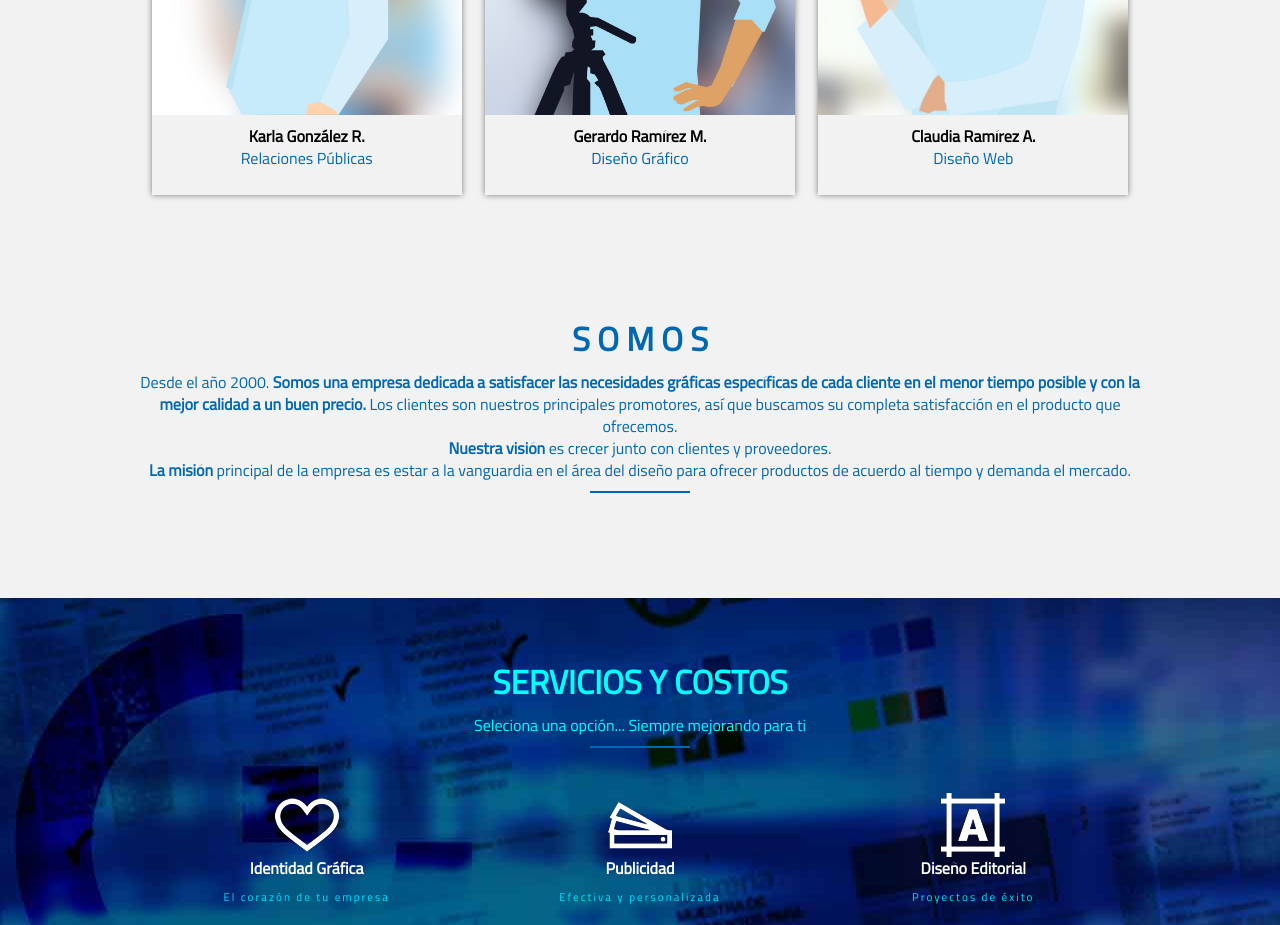
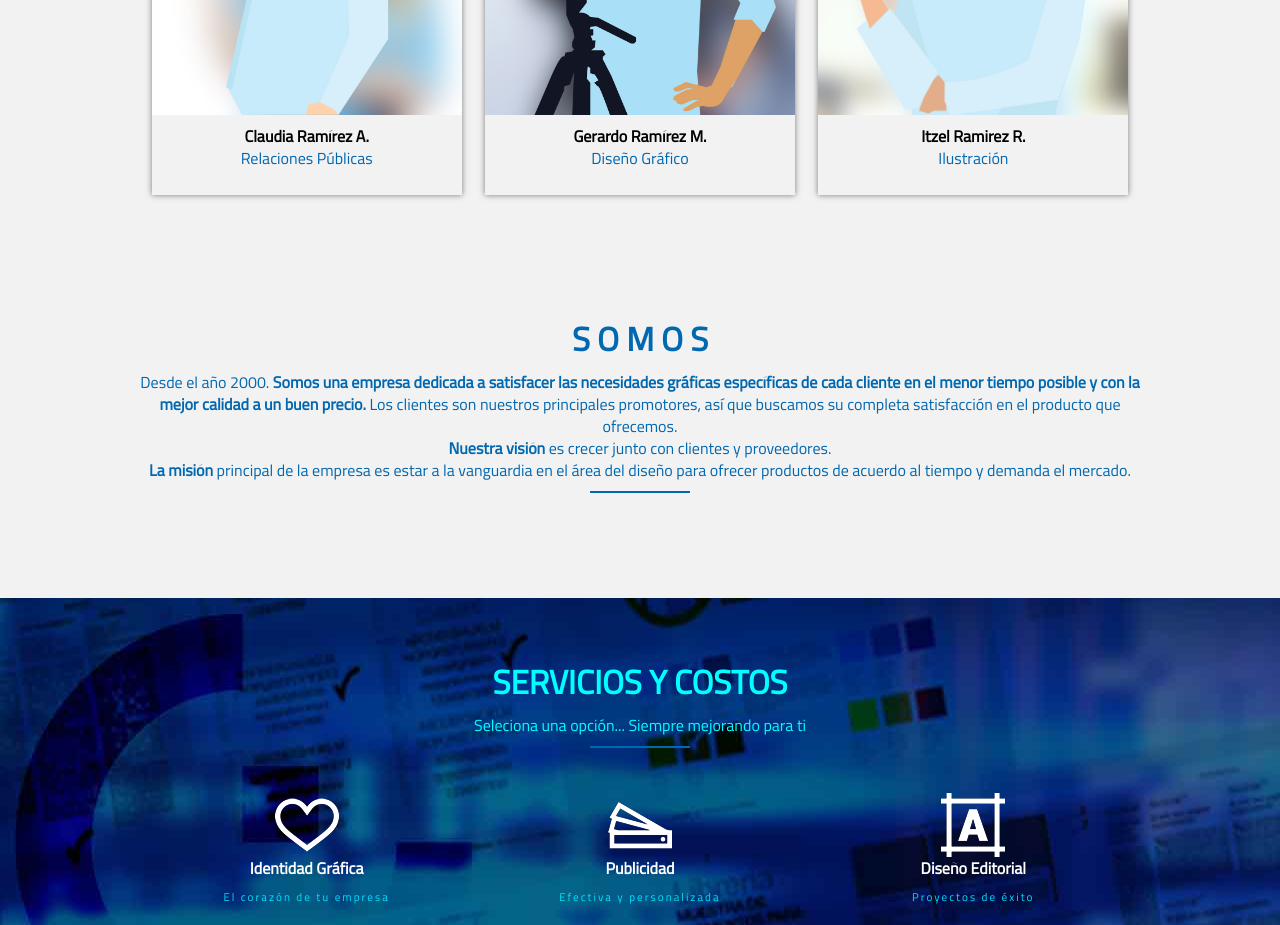
Before and after one commit to Geramo/Pagina-muestra, a plain HTML site: page index.html in a window 1280 px wide. Shown: the part 1000-1925 px from the top of the page. Drawn offline with Linux system fonts and the light colour scheme.

Commit message:
Update index.html

```diff
--- a/index.html
+++ b/index.html
@@ -50,7 +50,7 @@
                         <img src="img/people1.jpg" alt="">
                     </div>
                     <div class="texto-team">
-                        <h4>Karla González R.</h4>
+                        <h4>Claudia Ramírez A.</h4>
                         <p>Relaciones Públicas</p>
                     </div>
                 </div>
@@ -68,8 +68,8 @@
                         <img src="img/people3.jpg" alt="">
                     </div>
                     <div class="texto-team">
-                        <h4>Claudia Ramírez A.</h4>
-                        <p>Diseño Web</p>
+                        <h4>Itzel Ramirez R.</h4>
+                        <p>Ilustración</p>
                     </div>
                 </div>
             </div>
```
